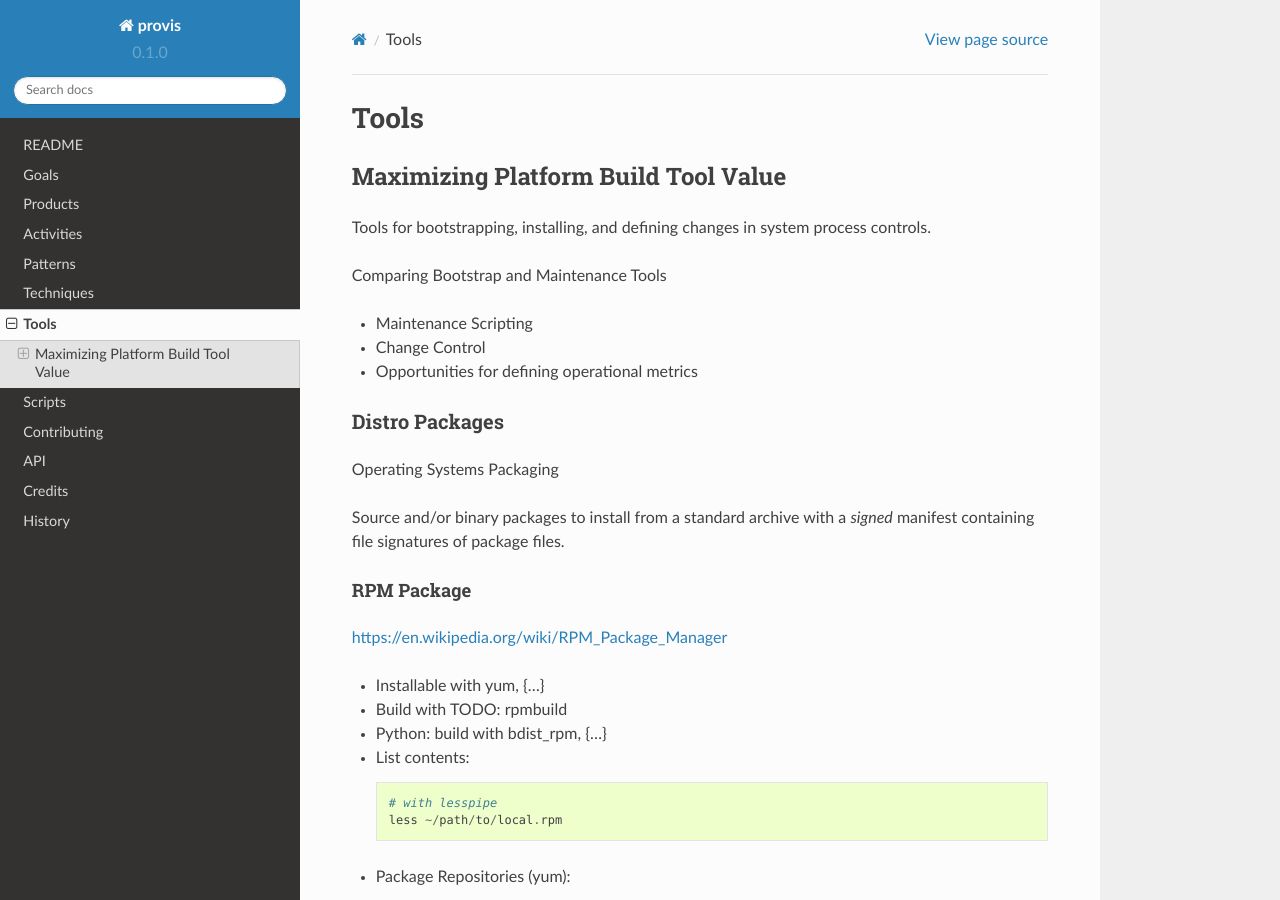
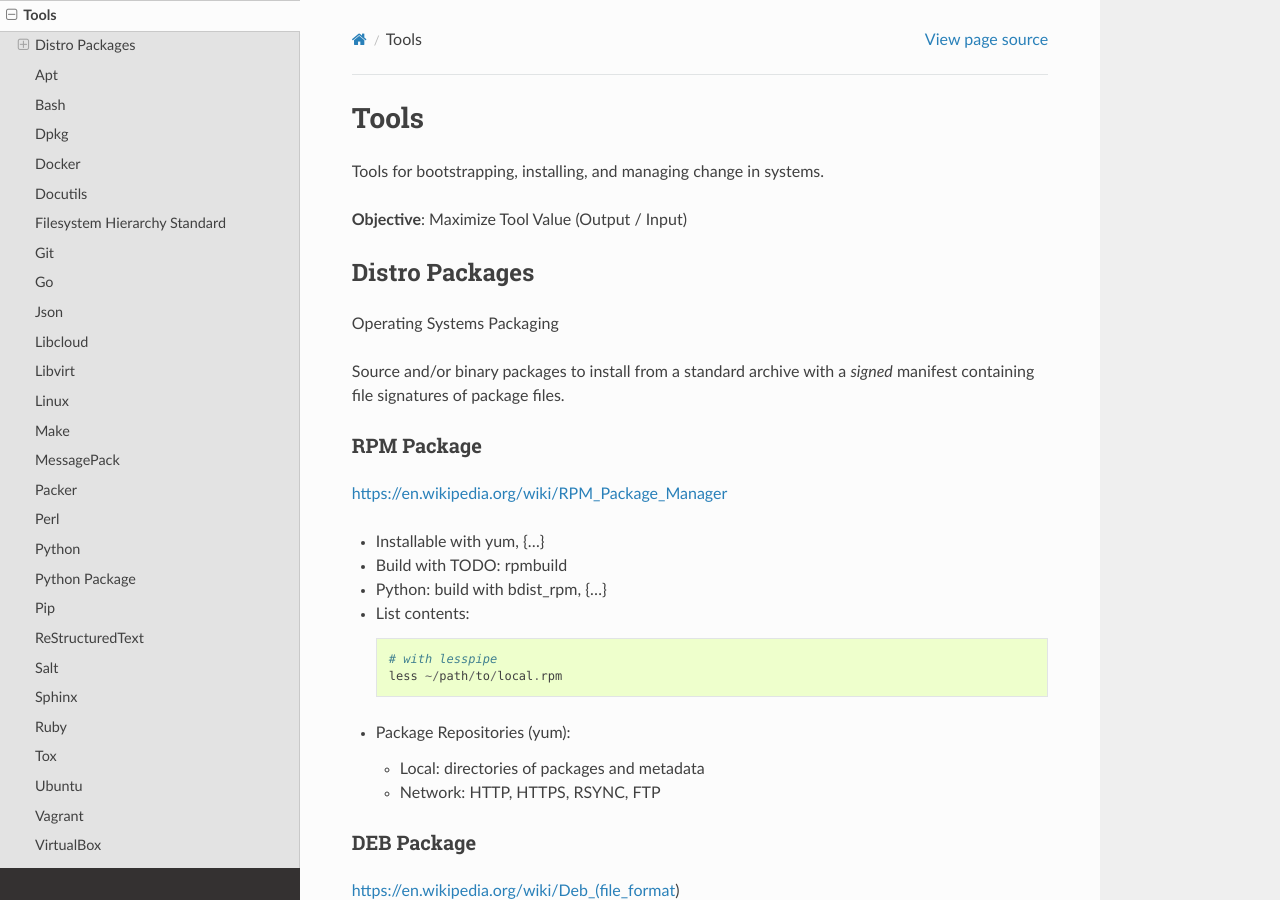
Before and after one commit to westurner/provis, a Sphinx documentation site: the page built from docs/tools.rst, in a window 1280 px wide and 900 px high. Built offline with Sphinx 7.4.7 and the Read the Docs theme 2.0.0, drawn with Linux system fonts in a browser that asks for light colours.

Commit message:
DOC: headings in docs/tools.rst

```diff
--- a/docs/tools.rst
+++ b/docs/tools.rst
@@ -4,17 +4,9 @@
 Tools
 =======
 
-Maximizing Platform Build Tool Value
----------------------------------------
-Tools for bootstrapping, installing, and defining changes
-in system process controls.
+Tools for bootstrapping, installing, and managing change in systems.
 
-Comparing Bootstrap and Maintenance Tools
-
-* Maintenance Scripting
-* Change Control
-* Opportunities for defining operational metrics
-
+**Objective**: Maximize Tool Value (Output / Input)
 
 
 Distro Packages
@@ -494,8 +486,8 @@
 
 .. _python-package:
 
-Python Package
-================
+:index:`Python Package`
+========================
 Archive of source and/or binary files containing a setup.py.
 
 A setup.py calls a ``distutils.setup`` or ``setuptools.setup`` function
```
